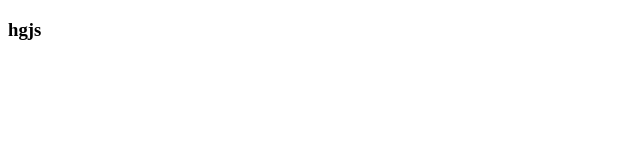
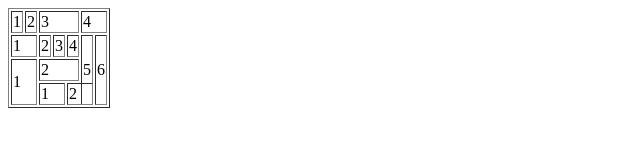
Before and after one commit to lillylicious/lily-codes, a plain HTML site: page index.html in a window 1280 px wide. Shown: the whole page, without its empty margins (0-640 px from the left). Drawn offline with Linux system fonts and the light colour scheme.

Commit message:
table updated

```diff
--- a/index.html
+++ b/index.html
@@ -9,8 +9,35 @@
 </head>
 
 <body>
-    <h3>hgjs</h3>
+    <table border="1">
+        <tbody>
+            <tr>
+                <td>1</td>
+                <td>2</td>
+                <td colspan="3">3</td>
+                <td colspan="2">4</td>
+
+
+            </tr>
+            <tr>
+                <td colspan="2">1</td>
+                <td>2</td>
+                <td>3</td>
+                <td>4</td>
+                <td rowspan="3">5</td>
+                <td rowspan="3">6</td>
+
+            </tr>
+            <tr>
+                <td rowspan="2" colspan="2">1</td>
+                <td colspan="3">2</td>
+
+            </tr>
+            <tr>
+                <td colspan="2">1</td>
+                <td colspan="2">2</td>
+            </tr>
+        </tbody>
+    </table>
 
 </body>
-
-</html>
```
